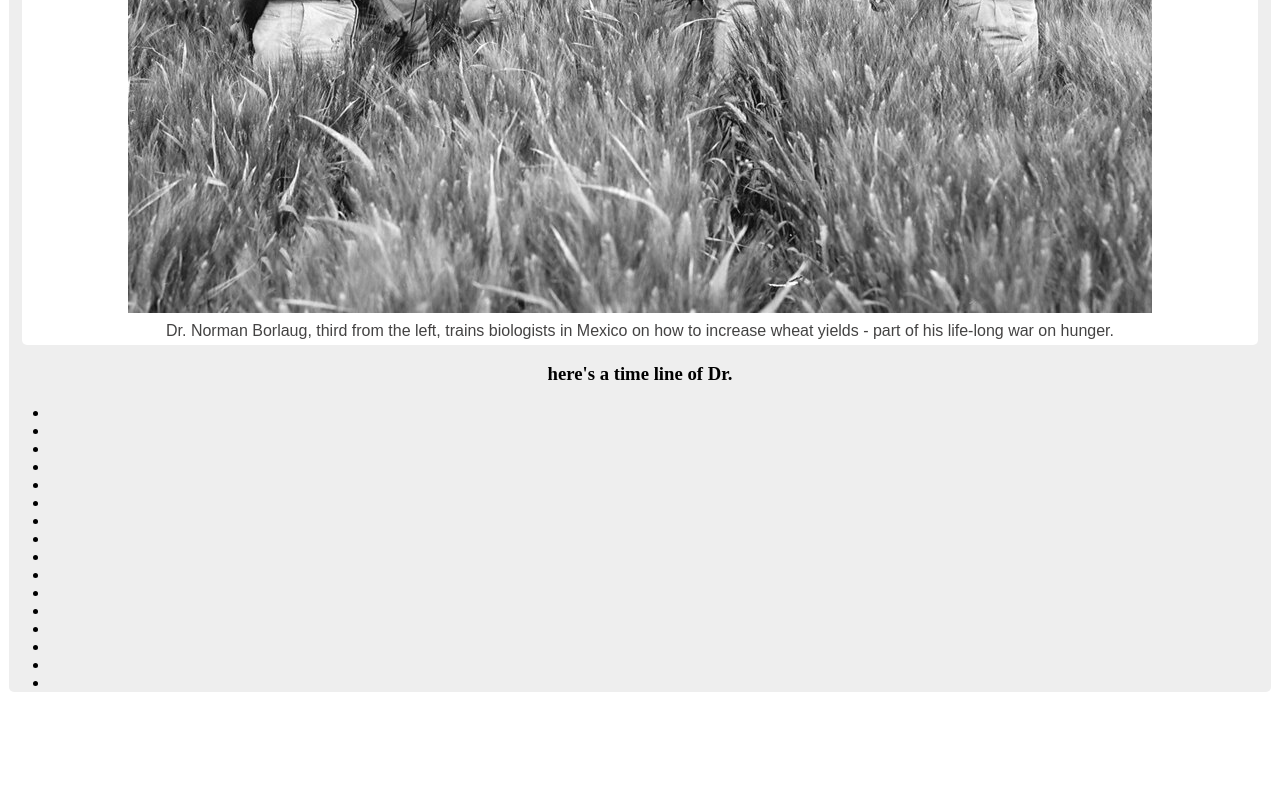
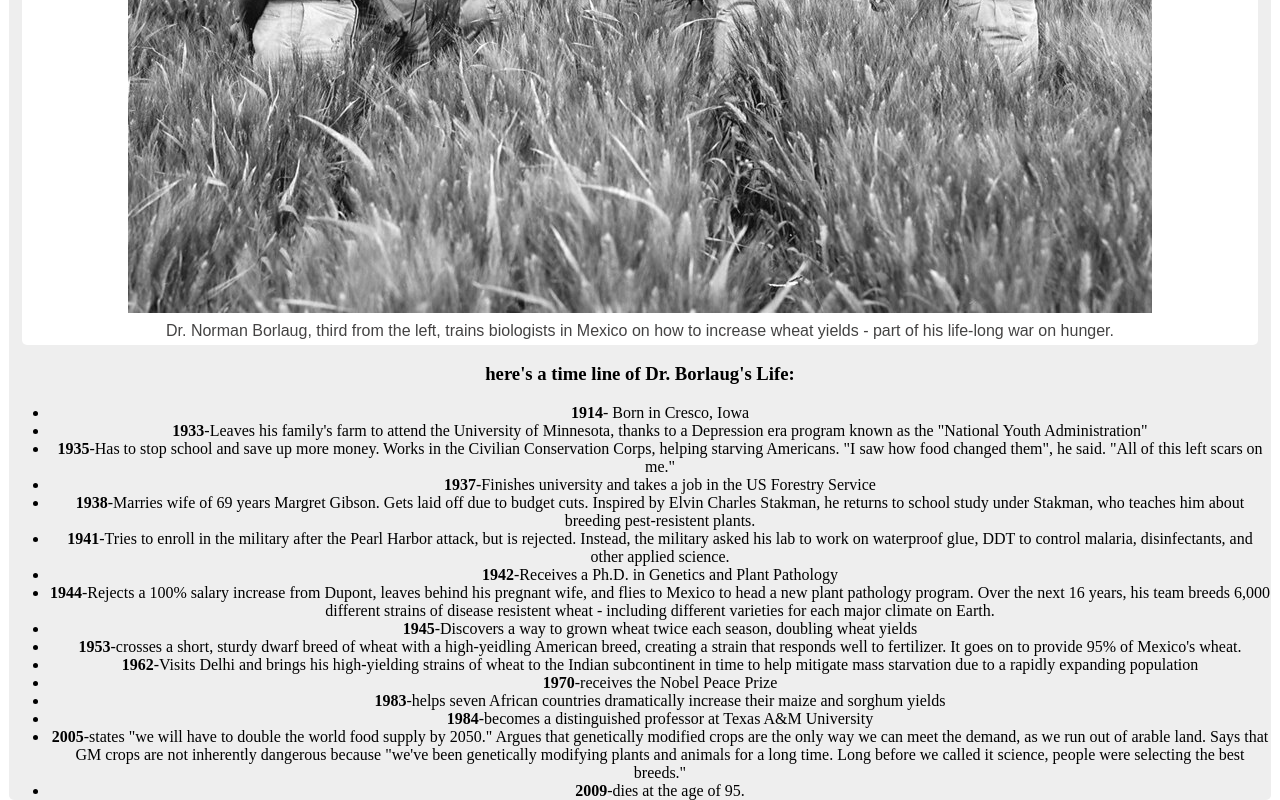
Before and after one commit to Meldy2503/code-projects, a plain HTML site: page index.html in a window 1280 px wide. Shown: the part 495-1295 px from the top of the page. Before the commit the page ends 1187 px from the top, so only its background shows below. Drawn offline with Linux system fonts and the light colour scheme; a web font is replaced by a local one.

Commit message:
add page text

```diff
--- a/index.html
+++ b/index.html
@@ -37,25 +37,25 @@
                 </figcaption>
             </figure>
             <div>
-                <h3>here's a time line of Dr.</h3>
+                <h3>here's a time line of Dr. Borlaug's Life:</h3>
                 <nav>
                     <ul>
-                        <li><strong></strong></li>
-                        <li><strong></strong></li>
-                        <li><strong></strong></li>
-                        <li><strong></strong></li>
-                        <li><strong></strong></li>
-                        <li><strong></strong></li>
-                        <li><strong></strong></li>
-                        <li><strong></strong></li>
-                        <li><strong></strong></li>
-                        <li><strong></strong></li>
-                        <li><strong></strong></li>
-                        <li><strong></strong></li>
-                        <li><strong></strong></li>
-                        <li><strong></strong></li>
-                        <li><strong></strong></li>
-                        <li><strong></strong></li>
+                        <li><strong>1914</strong>- Born in Cresco, Iowa</li>
+                        <li><strong>1933</strong>-Leaves his family's farm to attend the University of Minnesota, thanks to a Depression era program known as the "National Youth Administration"</li>
+                        <li><strong>1935</strong>-Has to stop school and save up more money. Works in the Civilian Conservation Corps, helping starving Americans. "I saw how food changed them", he said. "All of this left scars on me."</li>
+                        <li><strong>1937</strong>-Finishes university and takes a job in the US Forestry Service</li>
+                        <li><strong>1938</strong>-Marries wife of 69 years Margret Gibson. Gets laid off due to budget cuts. Inspired by Elvin Charles Stakman, he returns to school study under Stakman, who teaches him about breeding pest-resistent plants.</li>
+                        <li><strong>1941</strong>-Tries to enroll in the military after the Pearl Harbor attack, but is rejected. Instead, the military asked his lab to work on waterproof glue, DDT to control malaria, disinfectants, and other applied science.</li>
+                        <li><strong>1942</strong>-Receives a Ph.D. in Genetics and Plant Pathology</li>
+                        <li><strong>1944</strong>-Rejects a 100% salary increase from Dupont, leaves behind his pregnant wife, and flies to Mexico to head a new plant pathology program. Over the next 16 years, his team breeds 6,000 different strains of disease resistent wheat - including different varieties for each major climate on Earth.</li>
+                        <li><strong>1945</strong>-Discovers a way to grown wheat twice each season, doubling wheat yields</li>
+                        <li><strong>1953</strong>-crosses a short, sturdy dwarf breed of wheat with a high-yeidling American breed, creating a strain that responds well to fertilizer. It goes on to provide 95% of Mexico's wheat.</li>
+                        <li><strong>1962</strong>-Visits Delhi and brings his high-yielding strains of wheat to the Indian subcontinent in time to help mitigate mass starvation due to a rapidly expanding population</li>
+                        <li><strong>1970</strong>-receives the Nobel Peace Prize</li>
+                        <li><strong>1983</strong>-helps seven African countries dramatically increase their maize and sorghum yields</li>
+                        <li><strong>1984</strong>-becomes a distinguished professor at Texas A&M University</li>
+                        <li><strong>2005</strong>-states "we will have to double the world food supply by 2050." Argues that genetically modified crops are the only way we can meet the demand, as we run out of arable land. Says that GM crops are not inherently dangerous because "we've been genetically modifying plants and animals for a long time. Long before we called it science, people were selecting the best breeds."</li>
+                        <li><strong>2009</strong>-dies at the age of 95.</li>
                     </ul>
 
                 </nav>
```
